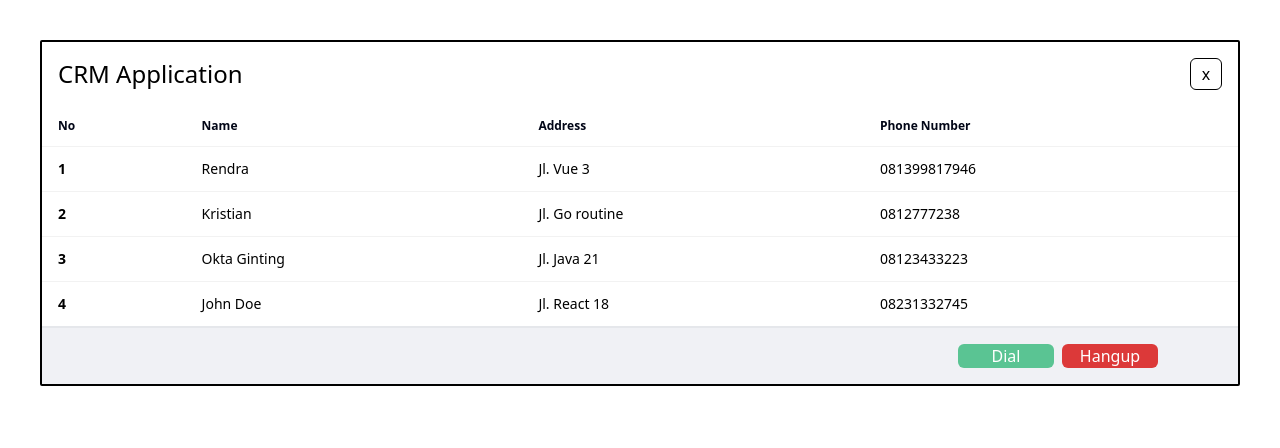
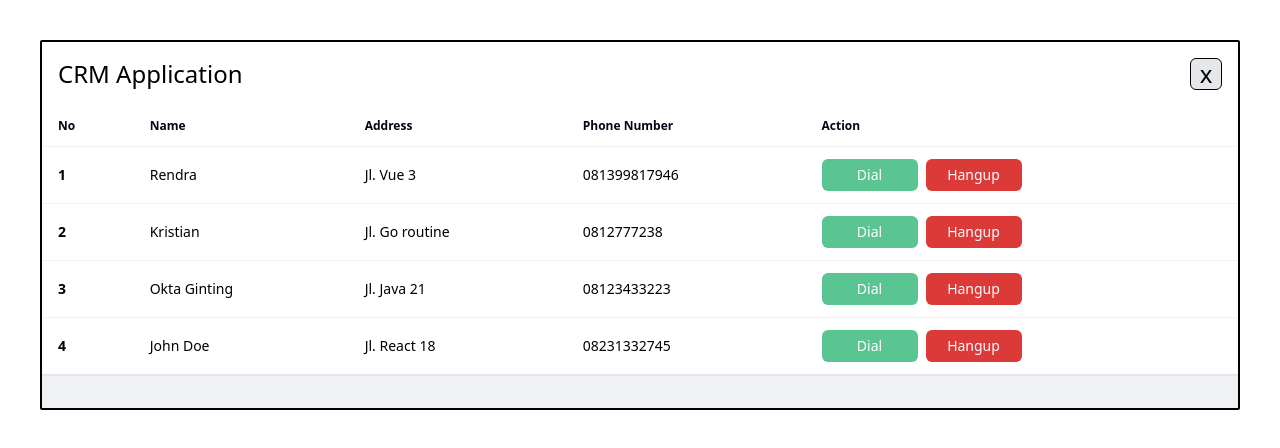
Before and after one commit to adamfadrian/iframe, a Next.js app: page / in a window 1280 px wide. Shown: the top 448 px of the page. Built offline with nearby package versions, Linux system fonts and the light colour scheme.

Commit message:
button on right

```diff
--- /dev/null
+++ b/components/BUttonHangUp.tsx
@@ -0,0 +1,14 @@
+import React from "react";
+
+const BUttonHangUp = ({ operationOnHangup }: { operationOnHangup: () => void }) => {
+	return (
+		<button
+			onClick={operationOnHangup}
+			className="flex items-center justify-center bg-[#DC3939] w-24 h-8 text-white rounded-md"
+		>
+			Hangup
+		</button>
+	);
+};
+
+export default BUttonHangUp;
--- /dev/null
+++ b/components/ButtonDial.tsx
@@ -0,0 +1,23 @@
+import React from "react";
+import LoadingDots from "@/components/loading-dots";
+
+type ButtonDialProps = {
+	operationOnDial: () => void;
+	IsDisabled: boolean;
+};
+
+const ButtonDial = ({ operationOnDial, IsDisabled }: ButtonDialProps) => {
+	return (
+		<button
+			onClick={operationOnDial}
+			disabled={IsDisabled}
+			className={` flex items-center justify-center bg-[#5AC493] w-24 h-8 text-white rounded-md ${
+				IsDisabled == true ? " cursor-not-allowed opacity-70" : ""
+			}`}
+		>
+			Dial
+		</button>
+	);
+};
+
+export default ButtonDial;
--- a/pages/index.tsx
+++ b/pages/index.tsx
@@ -1,11 +1,12 @@
 import Image from "next/image";
 import { Inter } from "next/font/google";
 import { useEffect, useState } from "react";
-import LoadingDots from "@/components/loading-dots";
 import dummy from "./dummy.json";
 import { MdCallEnd } from "react-icons/md";
 import { IoIosCall } from "react-icons/io";
 import { FaPhoneVolume } from "react-icons/fa";
+import ButtonDial from "@/components/ButtonDial";
+import BUttonHangUp from "@/components/BUttonHangUp";
 
 const Nasabah = [
 	{
@@ -35,32 +36,33 @@ const Nasabah = [
 ];
 
 export default function Home() {
-  const [disabled, setDisabled] = useState<boolean>(false);
+	const [IsDisabled, setIsDisabled] = useState<boolean>(false);
 	const [parentMessage, setParentMessage] = useState("");
 	const [fromParent, setFromParent] = useState(false);
 
 	const [callState, setCallState] = useState({
-    type: 'Dial',
+		type: "Dial",
 		phone: "",
 		name: "",
 	});
 	console.log(callState);
 
-  const opeartionOnDial = () => {
-    setDisabled(true)
-    window.parent.postMessage(callState, 'http://localhost:3000')
-  }
+	const operationOnDial = (nasabah: any) => {
+		setCallState({ ...callState, name: nasabah.name, phone: nasabah.phone, type: "Dial" });
+		// setIsDisabled(true);
+		window.parent.postMessage(callState, "http://localhost:3000");
+	};
 	const operationOnHangup = () => {
-    setDisabled(false)
-    window.parent.postMessage('Hangup', 'http://localhost:3000')
-  }
+		setIsDisabled(false);
+		window.parent.postMessage("Hangup", "http://localhost:3000");
+	};
 
 	useEffect(() => {
 		const handleMessage = (event: MessageEvent) => {
 			if (event.origin !== "http://localhost:3000") return;
 			if (event.data == "From Parent") {
 				setParentMessage(event.data);
-        setDisabled(false);
+				setIsDisabled(false);
 				console.log("fromparent: ", event.data);
 				//
 			}
@@ -77,7 +79,12 @@ export default function Home() {
 		<div className=" flex flex-col justify-between bg-white text-black border-2 border-black rounded-sm  m-10">
 			<div className="flex justify-between p-4">
 				<h1 className="text-2xl ">CRM Application</h1>
-        <button className="border border-black rounded-md flex items-center justify-center h-8 w-8 px-2">x</button>
+				<button
+					className="border border-black bg-gray-200 text-2xl font-medium rounded-md flex items-center justify-center h-8 w-8 px-2"
+					onClick={() => setCallState({ name: "", phone: "", type: "Dial" })}
+				>
+					x
+				</button>
 			</div>
 			<div className="overflow-x-auto">
 				<table className="table ">
@@ -88,53 +95,39 @@ export default function Home() {
 							<th>Name</th>
 							<th>Address</th>
 							<th>Phone Number</th>
+							<th>Action</th>
 						</tr>
 					</thead>
 					<tbody>
 						{/* row 1 */}
-            {Nasabah.map((nasabah, index) => (
-              <tr key={index} className="hover:cursor-pointer hover:bg-gray-100" onClick={() => setCallState({ ...callState, name: nasabah.name, phone: nasabah.phone })}>
-                <th>{index + 1}</th>
+						{Nasabah.map((nasabah) => (
+							<tr key={nasabah.id} className="hover:cursor-pointer hover:bg-gray-100">
+								<th>{nasabah.id}</th>
 								<td>{nasabah.name}</td>
 								<td>{nasabah.address}</td>
 								<td>{nasabah.phone}</td>
+								<td className="flex  gap-x-2 items-center">
+									<ButtonDial IsDisabled={IsDisabled} operationOnDial={() => operationOnDial(nasabah)} />
+									<BUttonHangUp operationOnHangup={operationOnHangup} />
+								</td>
 							</tr>
 						))}
 					</tbody>
 				</table>
 			</div>
 			<div className="flex justify-between py-4 px-20 gap-10 border-t-2 bg-[#F0F1F5]">
-        {callState.name != '' ? <div>
+				{callState.name != "" ? (
+					<div>
 						<p>
 							Name : <span>{callState.name}</span>
 						</p>
 						<p>
 							Phone : <span>{callState.phone}</span>
 						</p>
-        </div> : <div></div>}
-
-        <div className="flex  gap-x-2">
-          <button
-            onClick={opeartionOnDial}
-            disabled={disabled}
-            className={`flex items-center justify-center bg-[#5AC493] w-24 text-white rounded-md ${disabled == true ? " cursor-not-allowed opacity-70" : ""
-              }`}
-          >
-            {disabled ? (
-              <span>
-                Dialing <LoadingDots />
-              </span>
+					</div>
 				) : (
-              "Dial"
+					<div></div>
 				)}
-          </button>
-          <button
-            onClick={operationOnHangup}
-            className="flex items-center justify-center bg-[#DC3939] w-24 text-white rounded-md"
-          >
-            Hangup
-          </button>
-        </div>
 			</div>
 		</div>
 	);
```
Lines whose indentation alone changed are shown as unchanged.
